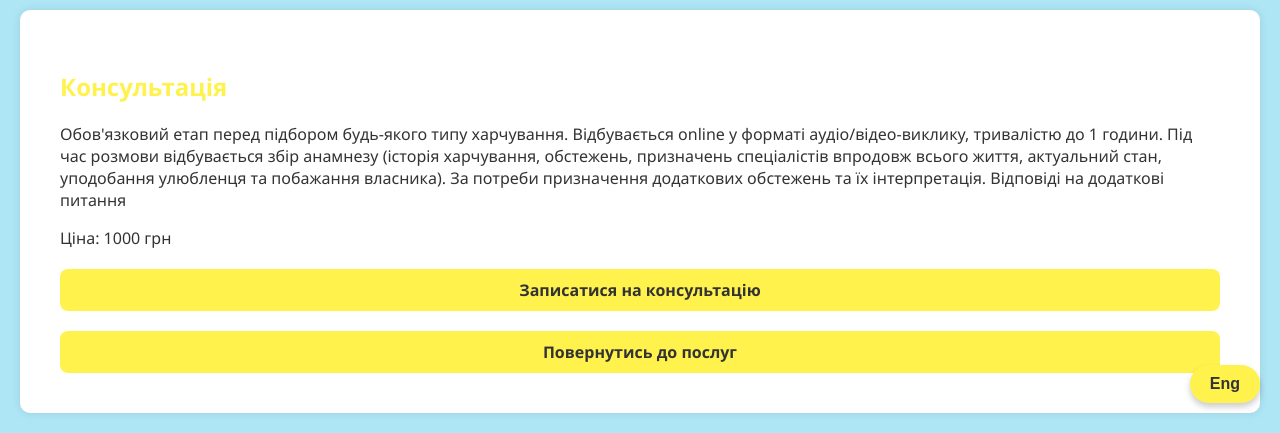
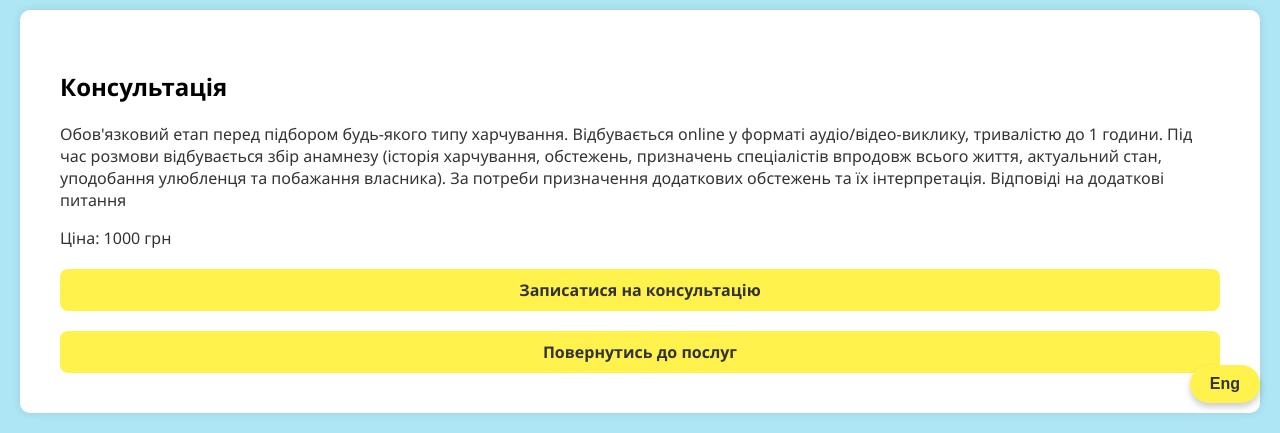
Before and after one commit to SofiVell/SofiVell.github.io, a plain HTML site: page consultation-service.html in a window 1280 px wide. Shown: the part 377-810 px from the top of the page. Drawn offline with Linux system fonts and the light colour scheme.

Commit message:
Update consultation-service.css

```diff
--- a/consultation-service.css
+++ b/consultation-service.css
@@ -43,7 +43,7 @@ header h1 {
     box-shadow: 0 0 10px rgba(0, 0, 0, 0.1);
 }
 .service-details h2 {
-    color: #fff24d;
+    color: black;
 }
 .back-btn {
     display: block;
```
